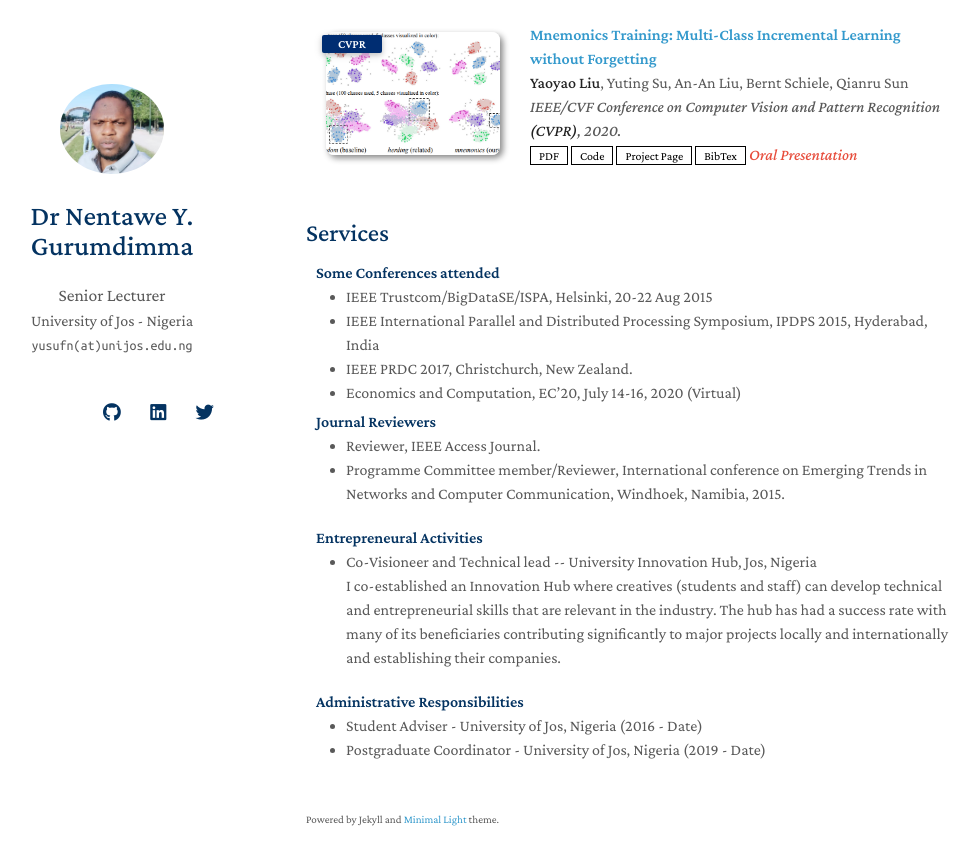
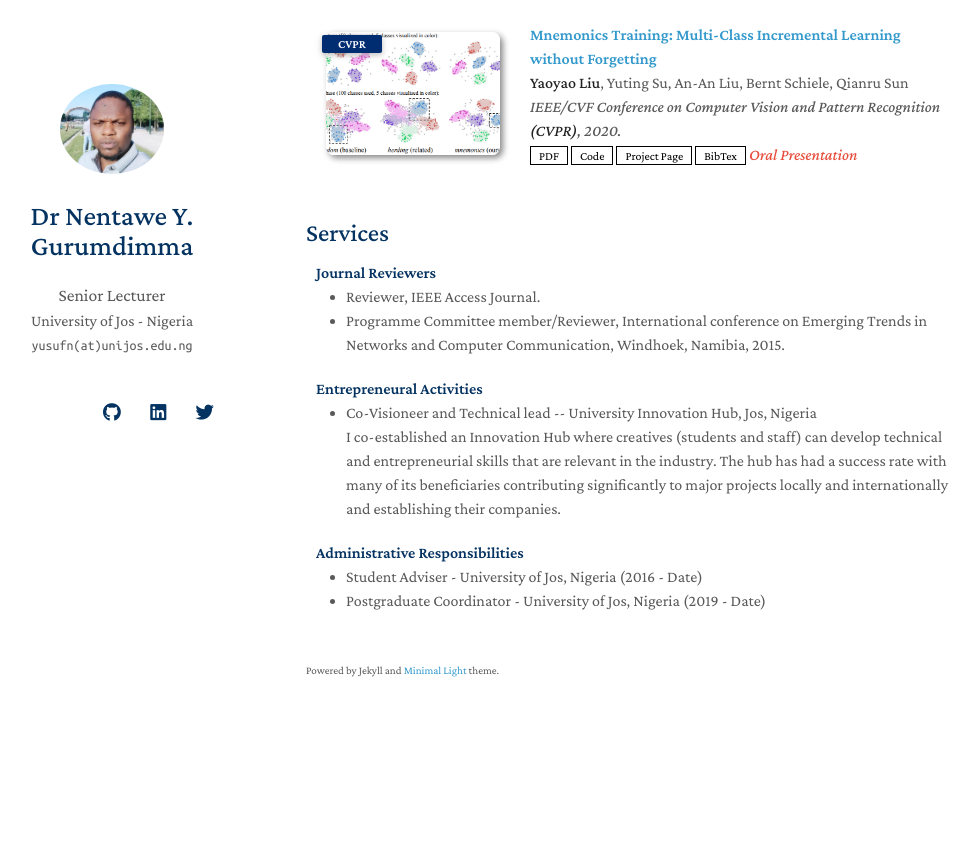
Before and after one commit to nentaweg/nentaweg.github.io, a Jekyll site: the page built from index.md, in a window 1280 px wide and 900 px high, scrolled down 1430 px. Shown: the top 865 px of the window, without its empty margins (164-1144 px from the left). Built offline with Jekyll 4.4.1, drawn with Linux system fonts in a browser that asks for light colours; nearby versions of some CDN libraries; a style sheet for code colours, icons or effects is not loaded; our own code applies the rules of GitHub Pages for plain Markdown files; after the commit the page ends 2181 px from its top, so only the background shows below that.

Commit message:
Update services.md

```diff
--- a/_includes/services.md
+++ b/_includes/services.md
@@ -1,13 +1,4 @@
 ## Services
-
-<h4 style="margin:0 10px 0;">Some Conferences attended</h4>
-
-<ul style="margin:0 0 5px;">
-  <li><a href="http://cvpr2023.thecvf.com/"><autocolor>IEEE Trustcom/BigDataSE/ISPA, Helsinki, 20-22 Aug 2015</autocolor></a></li>
-  <li><a href="http://iccv2021.thecvf.com/"><autocolor>IEEE International Parallel and Distributed Processing Symposium, IPDPS 2015, Hyderabad, India</autocolor></a></li>
-  <li><a href="https://eccv2022.ecva.net/"><autocolor>IEEE PRDC 2017, Christchurch, New Zealand.</autocolor></a></li>
-  <li><a href="https://eccv2022.ecva.net/"><autocolor>Economics and Computation, EC’20, July 14-16, 2020 (Virtual)</autocolor></a></li>
-</ul>
 
 <h4 style="margin:0 10px 0;">Journal Reviewers</h4>
 
```
